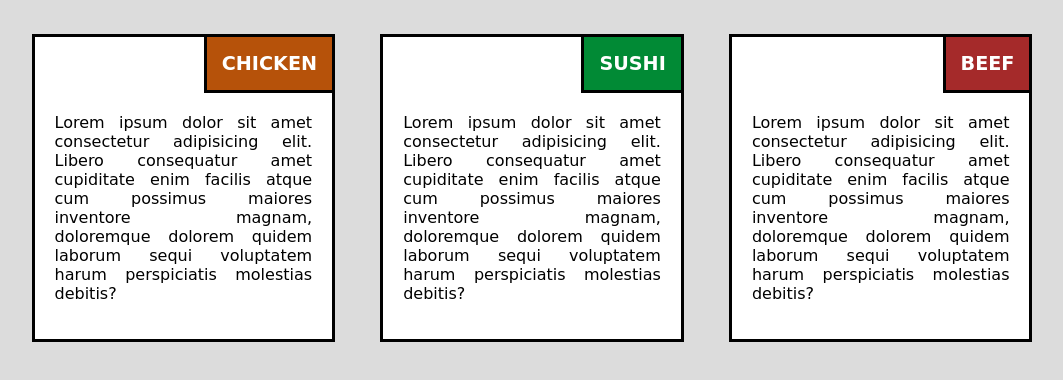
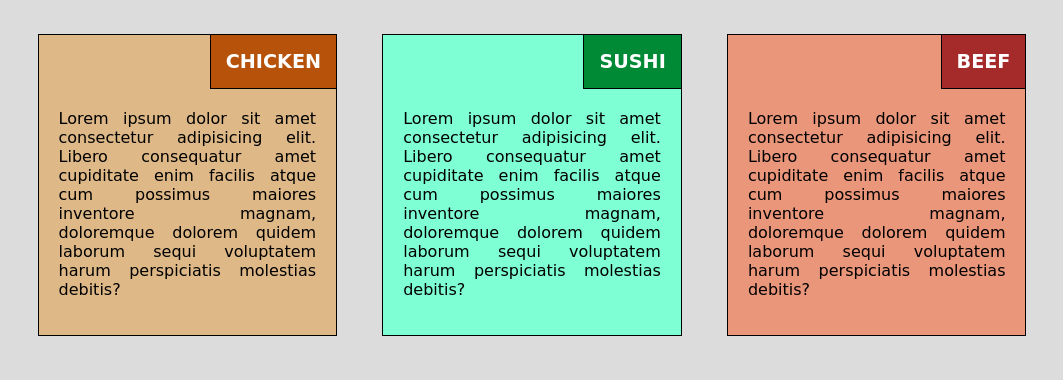
Before and after one commit to AndiAlifs/coursera_basicWebDev, a plain HTML site: page Mod2_Solution/index.html in a window 1280 px wide. Shown: the part 62-442 px from the top of the page, without its empty margins (108-1171 px from the left). Drawn offline with Linux system fonts and the light colour scheme.

Commit message:
adding background for each section

```diff
--- a/Mod2_Solution/css/style.css
+++ b/Mod2_Solution/css/style.css
@@ -24,13 +24,13 @@ section {
     background-color: white;
     width: 24%;
     display: inline-block;
-    border: 3px solid black;
+    border: 1px solid black;
 }
 
 section h3 {
     color: white;
-    border-bottom: 3px solid black;
-    border-left: 3px solid black;
+    border-bottom: 1px solid black;
+    border-left: 1px solid black;
     float: right;
     margin: 0px;
     padding: 15px;
@@ -50,10 +50,24 @@ section h3 {
     background-color: brown;
 }
 
+#chicken{
+    background-color: burlywood;
+}
+
+#sushi {
+    background-color: aquamarine;
+}
+
+#beef  {
+    background-color: darksalmon;
+}
+
+
+
 section p {
     clear: right;
     padding: 20px;
     text-align: justify;
 }
 
-@media
+/* @media  */
```
